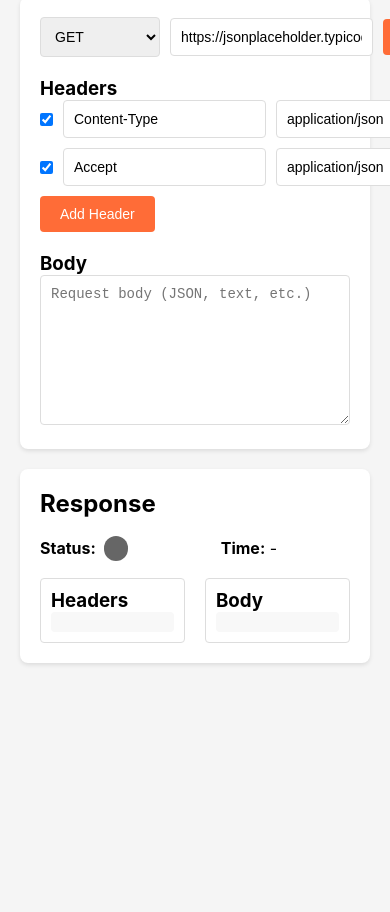
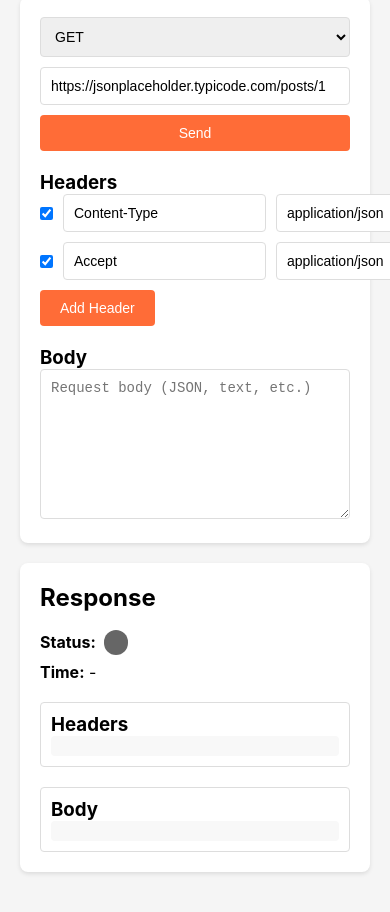
Before and after one commit to marbello1973/app-rest, a website built with Vite: page web/index.html in a window 390 px wide. Shown: the part 62-974 px from the top of the page. Before the commit the page ends 844 px from the top, so only its background shows below. Built offline with nearby package versions, Linux system fonts and the light colour scheme.

```diff
--- a/web/src/style.css
+++ b/web/src/style.css
@@ -127,3 +127,18 @@
   min-height: 150px;
   resize: vertical;
 }
+
+@media (max-width: 768px) {
+  .request-panel {
+    grid-template-columns: 1fr;
+  }
+
+  .response-content {
+    grid-template-columns: 1fr;
+  }
+
+  .response-info {
+    grid-template-columns: 1fr;
+    gap: 10px;
+  }
+}
--- a/web/style.css
+++ b/web/style.css
@@ -159,3 +159,18 @@
 .status-badge.info {
   background-color: #2196f3;
 }
+
+@media (max-width: 768px) {
+  .request-panel {
+    grid-template-columns: 1fr;
+  }
+
+  .response-content {
+    grid-template-columns: 1fr;
+  }
+
+  .response-info {
+    grid-template-columns: 1fr;
+    gap: 10px;
+  }
+}
```
